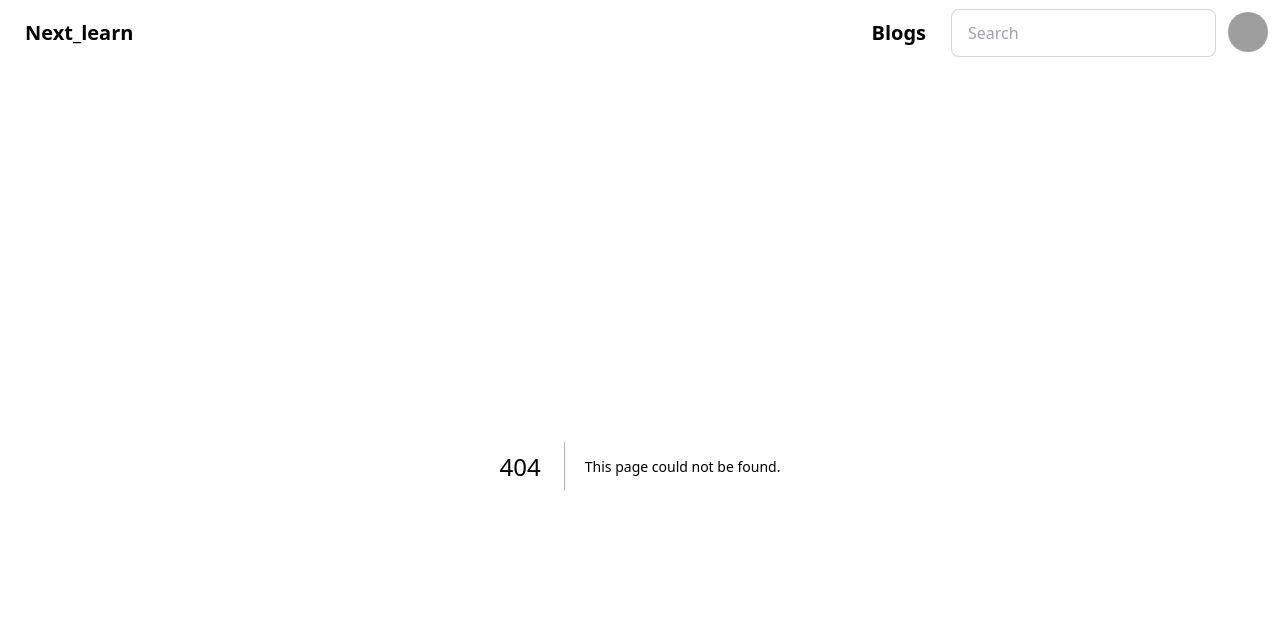
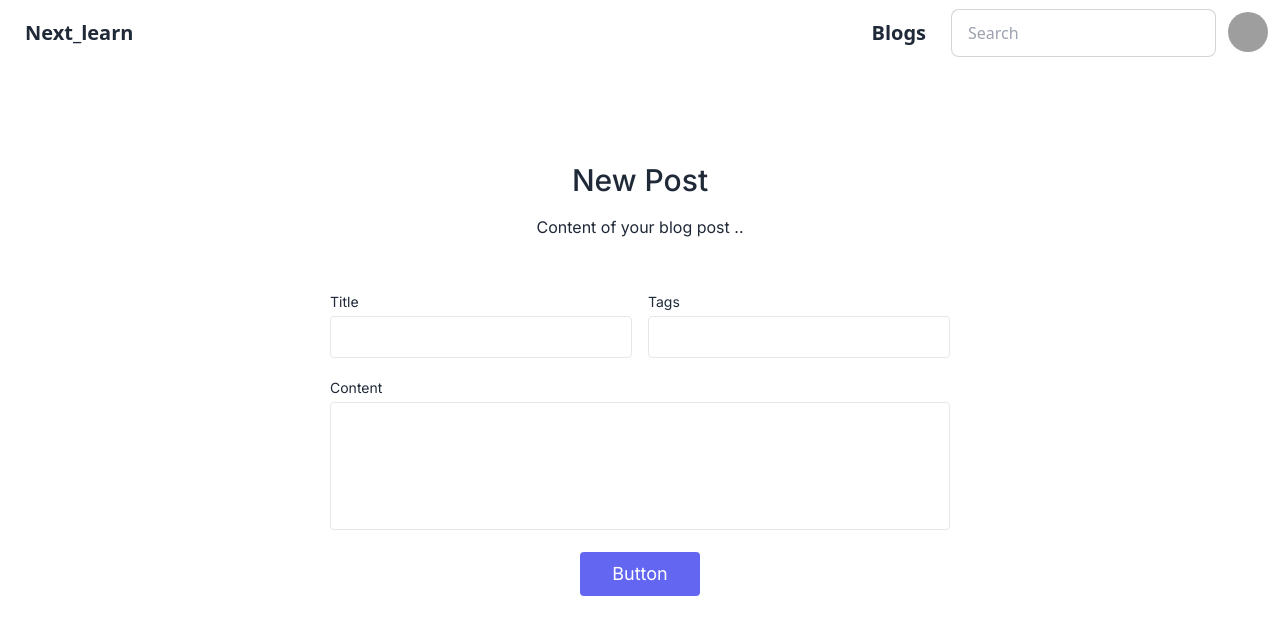
Before and after one commit to luckyklyist/blog-Next-js-101, a Next.js app: page /blogs/new in a window 1280 px wide. Before the commit this address had no page. Shown: the top 634 px of the page. Built offline with nearby package versions, Linux system fonts and the light colour scheme; grey boxes are pictures that could not be loaded.

Commit message:
form page added

```diff
--- /dev/null
+++ b/app/blogs/new/page.js
@@ -0,0 +1,11 @@
+import Form from "@components/Form"
+
+const page = () => {
+  return (
+    <div>
+        <Form/>
+    </div>
+  )
+}
+
+export default page
--- a/app/page.js
+++ b/app/page.js
@@ -1,3 +1,4 @@
+import Link from "next/link"
 
 export default function Home() {
   return (
@@ -8,7 +9,9 @@ export default function Home() {
           <div>
             <h1 className="text-5xl font-bold">Next Learn Blog</h1>
             <p className="py-6">Provident cupiditate voluptatem et in. Quaerat fugiat ut assumenda excepturi exercitationem quasi. In deleniti eaque aut repudiandae et a id nisi.</p>
-            <button className="btn btn-primary">Get Started</button>
+            <button className="btn btn-primary">
+              <Link href="/blogs/new">Get Started</Link>
+            </button>
           </div>
         </div>
       </div>
--- a/components/Form.jsx
+++ b/components/Form.jsx
@@ -2,7 +2,42 @@ import React from 'react'
 
 const Form = () => {
   return (
-    <div>Form</div>
+    <div>
+      <section className=" body-font relative">
+        <div className="container px-5 py-24 mx-auto">
+          <div className="flex flex-col text-center w-full mb-12">
+            <h1 className="sm:text-3xl text-2xl font-medium title-font mb-4 ">New Post</h1>
+            <p className="lg:w-2/3 mx-auto leading-relaxed text-base">Content of your blog post ..</p>
+          </div>
+          <div className="lg:w-1/2 md:w-2/3 mx-auto">
+            <div className="flex flex-wrap -m-2">
+              <div className="p-2 w-1/2">
+                <div className="relative">
+                  <label for="name" className="leading-7 text-sm ">Title</label>
+                  <input type="text" id="name" name="name" className="w-full bg-white  text-black rounded border  focus:border-indigo-500  focus:ring-2  text-base outline-none  py-1 px-3 leading-8 transition-colors duration-200 ease-in-out" />
+                </div>
+              </div>
+              <div className="p-2 w-1/2">
+                <div className="relative">
+                  <label for="tags" className="leading-7 text-sm ">Tags</label>
+                  <input type="text" id="tags" name="tags" className="w-full bg-white  text-black rounded border  focus:border-indigo-500  focus:ring-2  text-base outline-none  py-1 px-3 leading-8 transition-colors duration-200 ease-in-out" />
+                </div>
+              </div>
+              <div className="p-2 w-full">
+                <div className="relative">
+                  <label for="message" className="leading-7 text-sm ">Content</label>
+                  <textarea id="message" name="message" className="w-full bg-white  text-black rounded border  focus:border-indigo-500  focus:ring-2  h-32 text-base outline-none  py-1 px-3 resize-none leading-6 transition-colors duration-200 ease-in-out"></textarea>
+                </div>
+              </div>
+              <div className="p-2 w-full">
+                <button className="flex mx-auto text-white bg-indigo-500 border-0 py-2 px-8 focus:outline-none hover:bg-indigo-600 rounded text-lg">Button</button>
+              </div>
+
+            </div>
+          </div>
+        </div>
+      </section>
+    </div>
   )
 }
 
```
